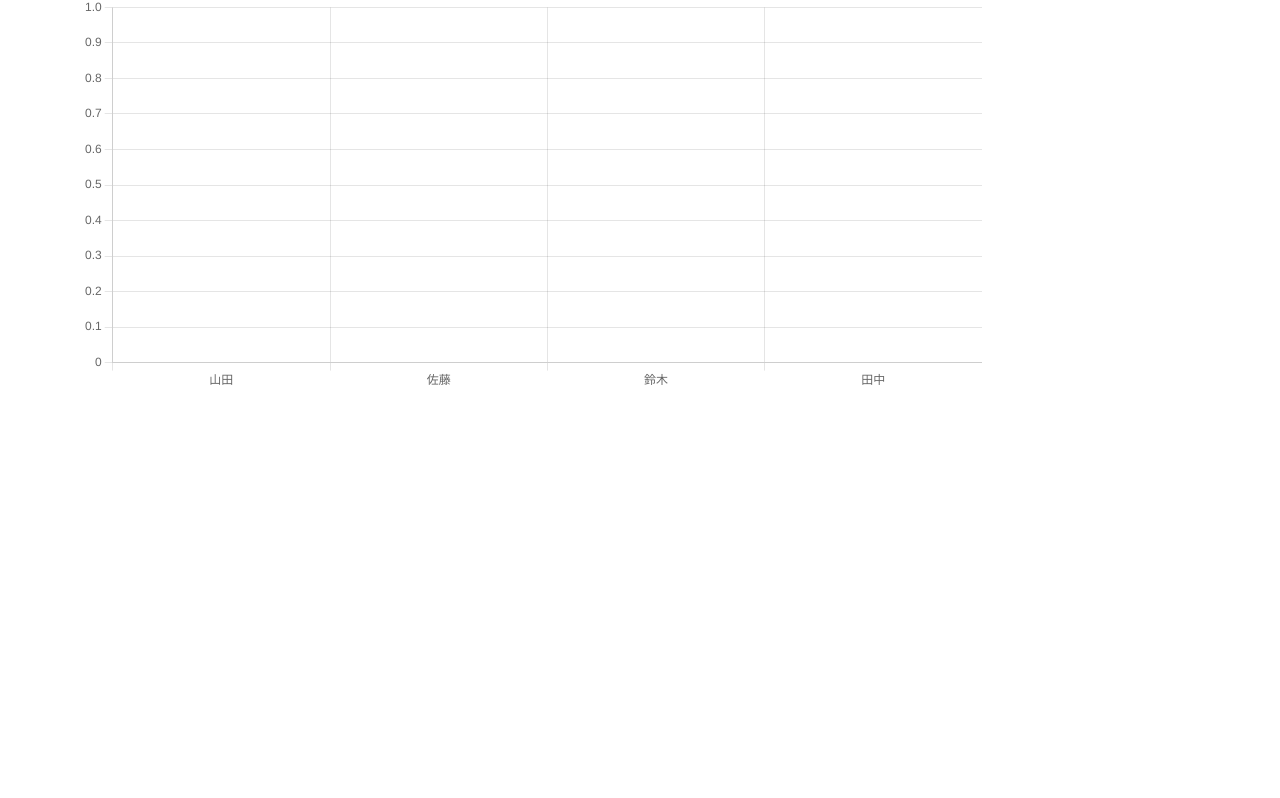
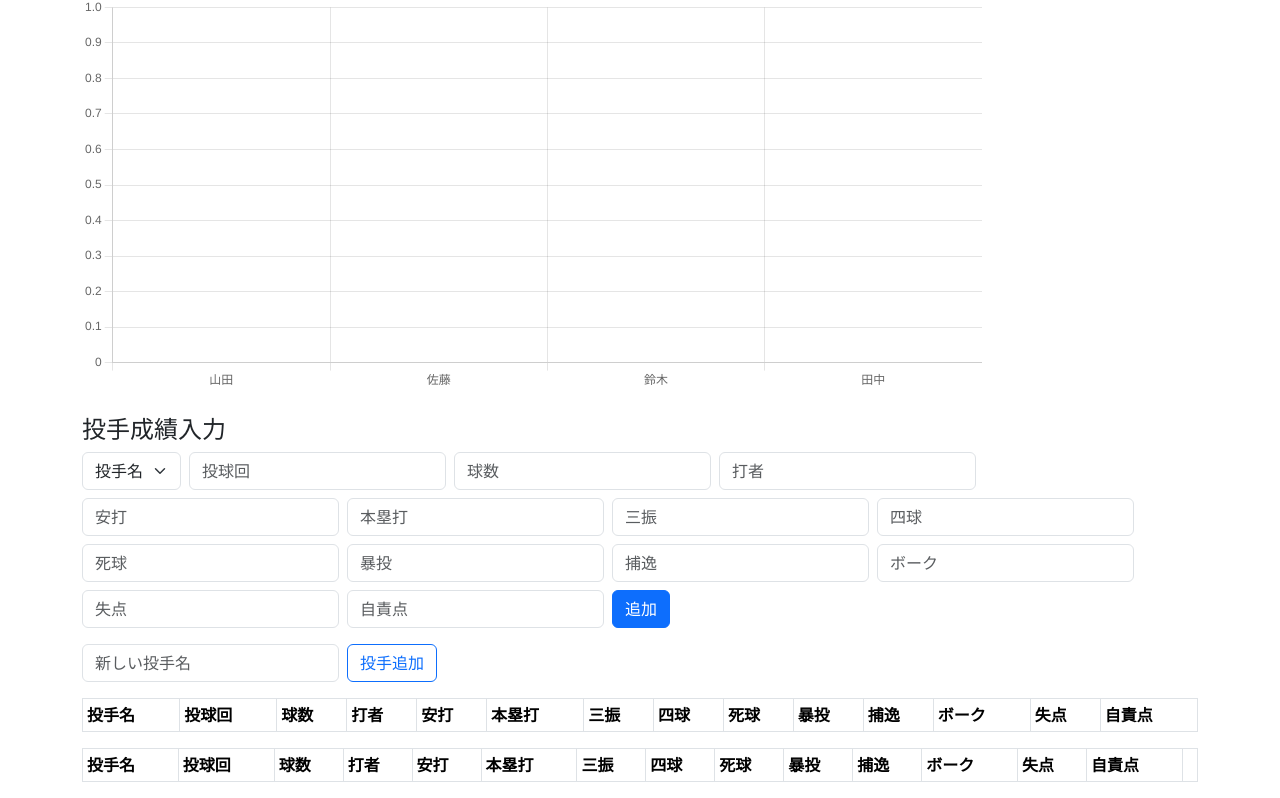
Before and after one commit to barca14-yume/-, a React (Create React App) app: page / in a window 1280 px wide. Shown: the part 1093-1891 px from the top of the page. Before the commit the page ends 1484 px from the top, so only its background shows below. Built offline with nearby package versions, Linux system fonts and the light colour scheme.

Commit message:
投手成績入力・集計機能を追加（投手フォーム・履歴・通算テーブル・localStorage保存）

```diff
--- a/src/App.js
+++ b/src/App.js
@@ -112,6 +112,36 @@ function calcStats(records) {
   return stats;
 }
 
+// 投手成績用初期データ
+const initialPitcherForm = {
+  pitcher: '', innings: '', pitches: '', batters: '', hits: '', hr: '', so: '', bb: '', hbp: '', wp: '', pb: '', bk: '', runs: '', er: ''
+};
+
+function calcPitcherStats(records) {
+  const stats = {};
+  records.forEach((rec) => {
+    if (!stats[rec.pitcher]) {
+      stats[rec.pitcher] = {
+        innings: 0, pitches: 0, batters: 0, hits: 0, hr: 0, so: 0, bb: 0, hbp: 0, wp: 0, pb: 0, bk: 0, runs: 0, er: 0
+      };
+    }
+    stats[rec.pitcher].innings += Number(rec.innings || 0);
+    stats[rec.pitcher].pitches += Number(rec.pitches || 0);
+    stats[rec.pitcher].batters += Number(rec.batters || 0);
+    stats[rec.pitcher].hits += Number(rec.hits || 0);
+    stats[rec.pitcher].hr += Number(rec.hr || 0);
+    stats[rec.pitcher].so += Number(rec.so || 0);
+    stats[rec.pitcher].bb += Number(rec.bb || 0);
+    stats[rec.pitcher].hbp += Number(rec.hbp || 0);
+    stats[rec.pitcher].wp += Number(rec.wp || 0);
+    stats[rec.pitcher].pb += Number(rec.pb || 0);
+    stats[rec.pitcher].bk += Number(rec.bk || 0);
+    stats[rec.pitcher].runs += Number(rec.runs || 0);
+    stats[rec.pitcher].er += Number(rec.er || 0);
+  });
+  return stats;
+}
+
 function App() {
   // 成績一覧の折りたたみ状態
   const [isRecordsOpen, setIsRecordsOpen] = useState(true);
@@ -119,6 +149,52 @@ function App() {
   const [undoRecords, setUndoRecords] = useState([]);
 
   const [form, setForm] = useState(initialForm);
+  // 投手データ
+  const [pitcherForm, setPitcherForm] = useState(initialPitcherForm);
+  const [pitcherRecords, setPitcherRecords] = useState(() => {
+    const saved = localStorage.getItem('pitcherRecords');
+    return saved ? JSON.parse(saved) : [];
+  });
+  const [pitchers, setPitchers] = useState(() => {
+    const saved = localStorage.getItem('pitchers');
+    return saved ? JSON.parse(saved) : [];
+  });
+  const [newPitcher, setNewPitcher] = useState('');
+
+  // 投手データlocalStorage保存
+  React.useEffect(() => {
+    localStorage.setItem('pitcherRecords', JSON.stringify(pitcherRecords));
+  }, [pitcherRecords]);
+  React.useEffect(() => {
+    localStorage.setItem('pitchers', JSON.stringify(pitchers));
+  }, [pitchers]);
+
+  // 投手フォーム変更
+  const handlePitcherFormChange = (e) => {
+    setPitcherForm({ ...pitcherForm, [e.target.name]: e.target.value });
+  };
+  // 投手成績追加
+  const handleAddPitcherRecord = (e) => {
+    e.preventDefault();
+    if (!pitcherForm.pitcher) return;
+    setPitcherRecords([...pitcherRecords, pitcherForm]);
+    setPitcherForm(initialPitcherForm);
+  };
+  // 投手記録削除
+  const handleDeletePitcherRecord = (idx) => {
+    if (window.confirm('この投手成績を削除しますか？')) {
+      setPitcherRecords(pitcherRecords.filter((_, i) => i !== idx));
+    }
+  };
+  // 投手名追加
+  const handleAddPitcher = (e) => {
+    e.preventDefault();
+    if (newPitcher && !pitchers.includes(newPitcher)) {
+      setPitchers([...pitchers, newPitcher]);
+      setNewPitcher('');
+    }
+  };
+
   // localStorageから初期値を取得
   const [records, setRecords] = useState(() => {
     const saved = localStorage.getItem('records');
@@ -729,6 +805,99 @@ function App() {
           }}
         />
       </div>
+
+      {/* 投手成績入力フォーム */}
+      <h4 className="mt-4">投手成績入力</h4>
+      <form className="row g-2 align-items-end mb-3" onSubmit={handleAddPitcherRecord}>
+        <div className="col-auto">
+          <select className="form-select" name="pitcher" value={pitcherForm.pitcher} onChange={handlePitcherFormChange} required>
+            <option value="">投手名</option>
+            {pitchers.map((p) => (
+              <option key={p} value={p}>{p}</option>
+            ))}
+          </select>
+        </div>
+        <div className="col-auto"><input className="form-control" name="innings" type="number" min="0" step="0.1" placeholder="投球回" value={pitcherForm.innings} onChange={handlePitcherFormChange} required /></div>
+        <div className="col-auto"><input className="form-control" name="pitches" type="number" min="0" placeholder="球数" value={pitcherForm.pitches} onChange={handlePitcherFormChange} required /></div>
+        <div className="col-auto"><input className="form-control" name="batters" type="number" min="0" placeholder="打者" value={pitcherForm.batters} onChange={handlePitcherFormChange} required /></div>
+        <div className="col-auto"><input className="form-control" name="hits" type="number" min="0" placeholder="安打" value={pitcherForm.hits} onChange={handlePitcherFormChange} required /></div>
+        <div className="col-auto"><input className="form-control" name="hr" type="number" min="0" placeholder="本塁打" value={pitcherForm.hr} onChange={handlePitcherFormChange} required /></div>
+        <div className="col-auto"><input className="form-control" name="so" type="number" min="0" placeholder="三振" value={pitcherForm.so} onChange={handlePitcherFormChange} required /></div>
+        <div className="col-auto"><input className="form-control" name="bb" type="number" min="0" placeholder="四球" value={pitcherForm.bb} onChange={handlePitcherFormChange} required /></div>
+        <div className="col-auto"><input className="form-control" name="hbp" type="number" min="0" placeholder="死球" value={pitcherForm.hbp} onChange={handlePitcherFormChange} required /></div>
+        <div className="col-auto"><input className="form-control" name="wp" type="number" min="0" placeholder="暴投" value={pitcherForm.wp} onChange={handlePitcherFormChange} required /></div>
+        <div className="col-auto"><input className="form-control" name="pb" type="number" min="0" placeholder="捕逸" value={pitcherForm.pb} onChange={handlePitcherFormChange} required /></div>
+        <div className="col-auto"><input className="form-control" name="bk" type="number" min="0" placeholder="ボーク" value={pitcherForm.bk} onChange={handlePitcherFormChange} required /></div>
+        <div className="col-auto"><input className="form-control" name="runs" type="number" min="0" placeholder="失点" value={pitcherForm.runs} onChange={handlePitcherFormChange} required /></div>
+        <div className="col-auto"><input className="form-control" name="er" type="number" min="0" placeholder="自責点" value={pitcherForm.er} onChange={handlePitcherFormChange} required /></div>
+        <div className="col-auto"><button className="btn btn-primary" type="submit">追加</button></div>
+      </form>
+      {/* 投手名追加フォーム */}
+      <form className="row g-2 align-items-end mb-3" onSubmit={handleAddPitcher}>
+        <div className="col-auto"><input className="form-control" type="text" placeholder="新しい投手名" value={newPitcher} onChange={e => setNewPitcher(e.target.value)} /></div>
+        <div className="col-auto"><button className="btn btn-outline-primary" type="submit">投手追加</button></div>
+      </form>
+      {/* 投手成績テーブル */}
+      <div className="table-responsive">
+        <table className="table table-bordered table-sm">
+          <thead>
+            <tr>
+              <th>投手名</th><th>投球回</th><th>球数</th><th>打者</th><th>安打</th><th>本塁打</th><th>三振</th><th>四球</th><th>死球</th><th>暴投</th><th>捕逸</th><th>ボーク</th><th>失点</th><th>自責点</th>
+            </tr>
+          </thead>
+          <tbody>
+            {Object.entries(calcPitcherStats(pitcherRecords)).map(([p, s]) => (
+              <tr key={p}>
+                <td>{p}</td>
+                <td>{s.innings}</td>
+                <td>{s.pitches}</td>
+                <td>{s.batters}</td>
+                <td>{s.hits}</td>
+                <td>{s.hr}</td>
+                <td>{s.so}</td>
+                <td>{s.bb}</td>
+                <td>{s.hbp}</td>
+                <td>{s.wp}</td>
+                <td>{s.pb}</td>
+                <td>{s.bk}</td>
+                <td>{s.runs}</td>
+                <td>{s.er}</td>
+              </tr>
+            ))}
+          </tbody>
+        </table>
+      </div>
+      {/* 投手成績入力履歴 */}
+      <div className="table-responsive">
+        <table className="table table-bordered table-sm">
+          <thead>
+            <tr>
+              <th>投手名</th><th>投球回</th><th>球数</th><th>打者</th><th>安打</th><th>本塁打</th><th>三振</th><th>四球</th><th>死球</th><th>暴投</th><th>捕逸</th><th>ボーク</th><th>失点</th><th>自責点</th><th></th>
+            </tr>
+          </thead>
+          <tbody>
+            {pitcherRecords.map((rec, i) => (
+              <tr key={i}>
+                <td>{rec.pitcher}</td>
+                <td>{rec.innings}</td>
+                <td>{rec.pitches}</td>
+                <td>{rec.batters}</td>
+                <td>{rec.hits}</td>
+                <td>{rec.hr}</td>
+                <td>{rec.so}</td>
+                <td>{rec.bb}</td>
+                <td>{rec.hbp}</td>
+                <td>{rec.wp}</td>
+                <td>{rec.pb}</td>
+                <td>{rec.bk}</td>
+                <td>{rec.runs}</td>
+                <td>{rec.er}</td>
+                <td><button className="btn btn-danger btn-sm" onClick={() => handleDeletePitcherRecord(i)}>削除</button></td>
+              </tr>
+            ))}
+          </tbody>
+        </table>
+      </div>
     </div>
   );
 }
```
